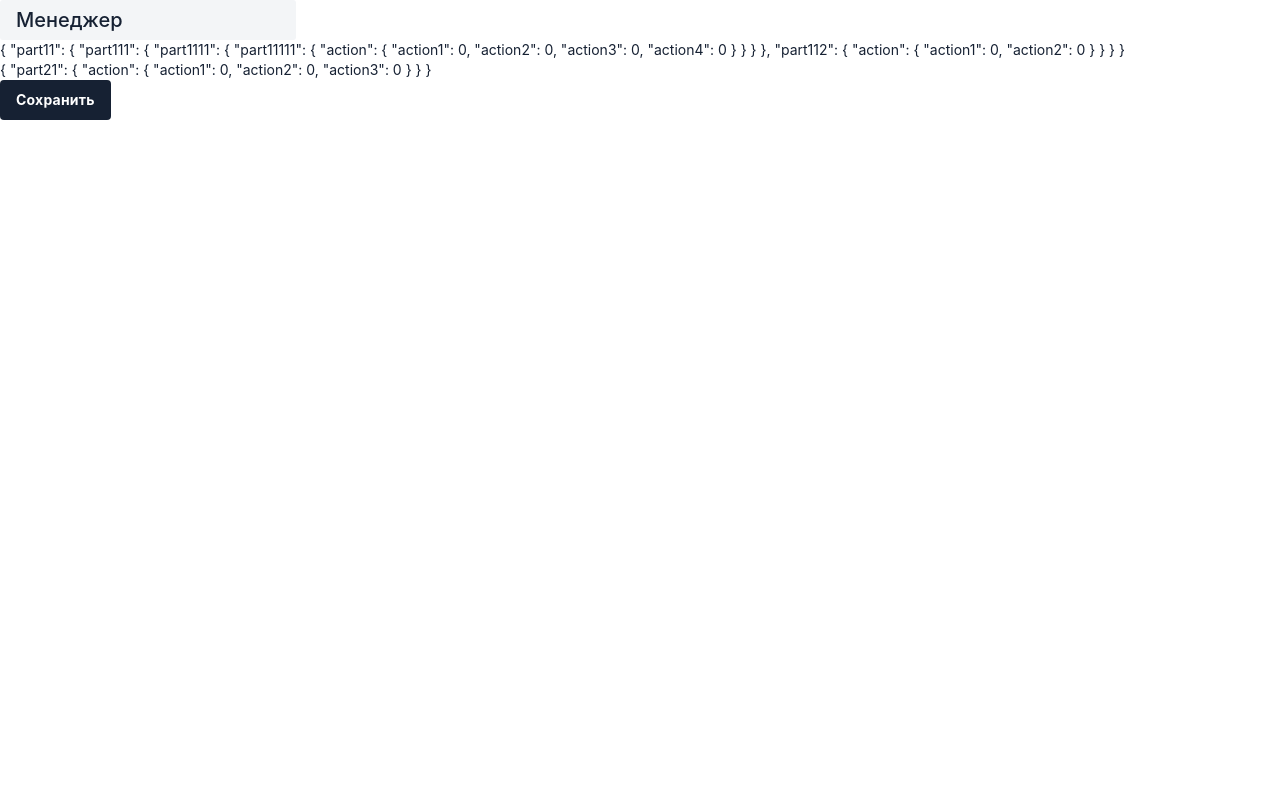
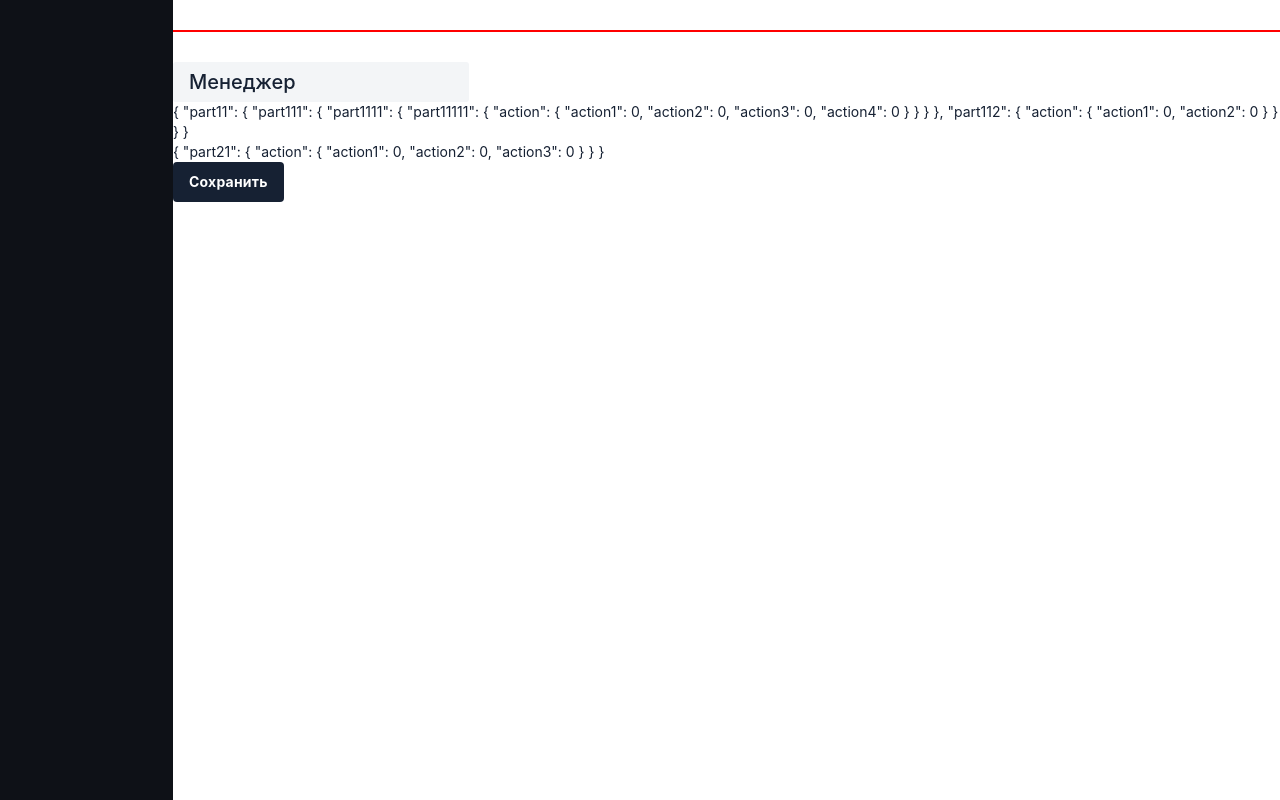
Before and after one commit to LemonAid200/testing-task, a Vue app: page / in a window 1280 px wide. Built offline with nearby package versions, Linux system fonts and the light colour scheme.

Commit message:
commit just in case

```diff
--- a/src/views/Home.vue
+++ b/src/views/Home.vue
@@ -1,7 +1,14 @@
 <template>
+    <div class="wrapper">
+        <div class="sidebar"></div>
+        <div class="main">
+            <div class="line"></div>
             <div class="title">Менеджер</div>
             <div class="table" v-for="(part, key) in rootPermission" :key="key">{{part}}</div>
             <button @click="createPermission" class="save-button">Сохранить</button>
+        </div>
+    </div>
+
 
 </template>
 
@@ -33,7 +40,28 @@
         }
     }
 </script>
-<style scoped>
+<style lang="scss" scoped>
+
+.wrapper{
+    display:flex;
+    width: 100vw;
+
+    .sidebar{
+        width: 200px;
+        height: 100vh;
+        background-color: rgba(14, 17, 23, 1);
+;
+    }
+
+    .main{
+        width: 100%;
+        .line{
+            width: 100%;
+            // border: 1px solid #DEE2E7;
+            border: 1px solid red;
+            margin: 30px 0;
+
+        }
         .save-button{
             color: #FFFFFF;
             background: #162133;
@@ -70,8 +98,8 @@
 
             color: #162133;
         }
+    }
+}
 
-.table{
 
-}
 </style>
```
Lines whose indentation alone changed are shown as unchanged.
